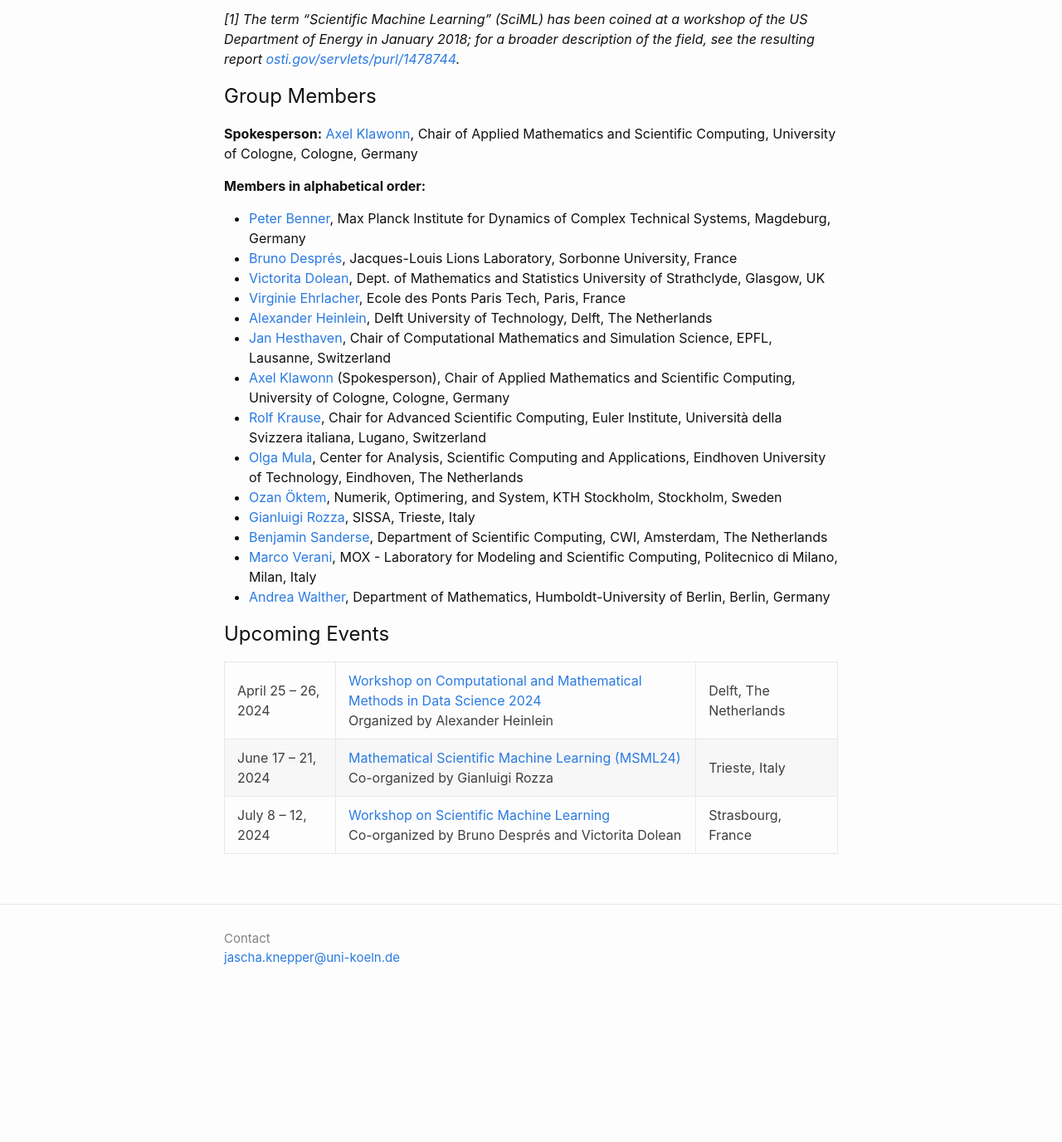
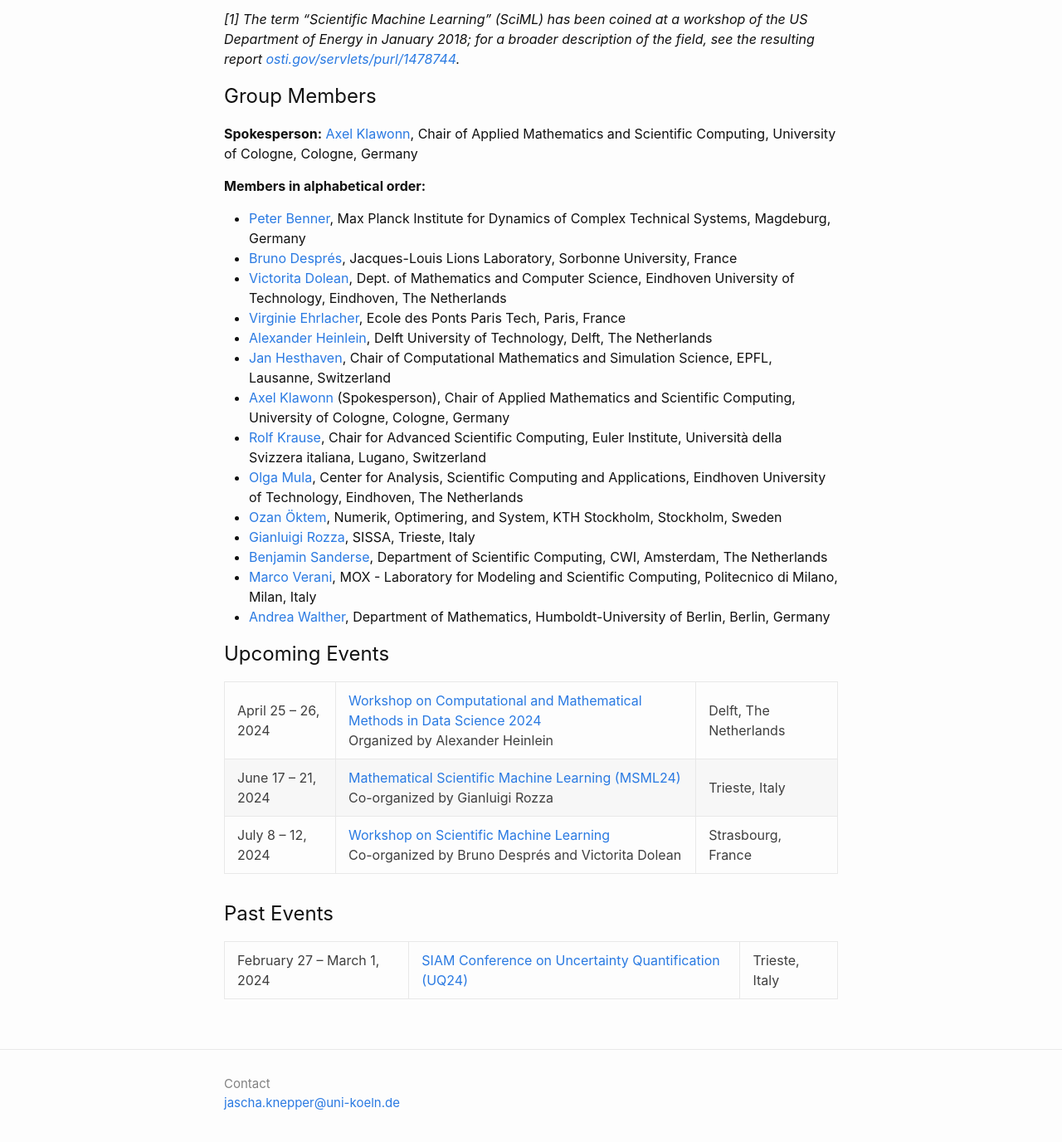
Before and after one commit to EMS-TAG-SciML/ems-tag-sciml.github.io, a Jekyll site: the page built from index.md, in a window 1280 px wide and 1400 px high, scrolled down 1119 px. Shown: the top 1376 px of the window at 83% size. Built offline with Jekyll 4.4.1, drawn with Linux system fonts in a browser that asks for light colours; before the commit the page ends 2344 px from its top, so only the background shows below that.

Commit message:
change one affiliation

```diff
--- a/index.md
+++ b/index.md
@@ -36,7 +36,7 @@ In the field of numerically efficient machine learning, new or improved numerica
 
 * [Peter Benner](mailto:benner@mpi-magdeburg.mpg.de), Max Planck Institute for Dynamics of Complex Technical Systems, Magdeburg, Germany
 * [Bruno Després](mailto:bruno.despres@sorbonne-universite.fr), Jacques-Louis Lions Laboratory, Sorbonne University, France
-* [Victorita Dolean](mailto:victorita.dolean@strath.ac.uk), Dept. of Mathematics and Statistics University of Strathclyde, Glasgow, UK
+* [Victorita Dolean](mailto:victorita.dolean@strath.ac.uk), Dept. of Mathematics and Computer Science, Eindhoven University of Technology, Eindhoven, The Netherlands
 * [Virginie Ehrlacher](mailto:virginie.ehrlacher@enpc.fr), Ecole des Ponts Paris Tech, Paris, France
 * [Alexander Heinlein](mailto:a.heinlein@tudelft.nl), Delft University of Technology, Delft, The Netherlands
 * [Jan Hesthaven](mailto:jan.hesthaven@epfl.ch), Chair of Computational Mathematics and Simulation Science, EPFL, Lausanne, Switzerland
@@ -54,3 +54,8 @@ In the field of numerically efficient machine learning, new or improved numerica
 | April 25 – 26, 2024 | <a href="https://searhein.github.io/gamm-cominds-2024/" target="_blank">Workshop on Computational and Mathematical Methods in Data Science 2024</a> <br/> Organized by Alexander Heinlein | Delft, The Netherlands |
 | June 17 – 21, 2024 | <a href="https://indico.sissa.it/event/107/" target="_blank">Mathematical Scientific Machine Learning (MSML24)</a> <br/> Co-organized by Gianluigi Rozza | Trieste, Italy |
 | July 8 – 12, 2024 | <a href="https://irma.math.unistra.fr/~micheldansac/SciML2024/" target="_blank">Workshop on Scientific Machine Learning</a> <br/> Co-organized by Bruno Després and Victorita Dolean | Strasbourg, France |
+
+
+## Past Events
+
+| February 27 – March 1, 2024 | <a href="https://www.siam.org/conferences/cm/conference/uq24" target="_blank">SIAM Conference on Uncertainty Quantification (UQ24)</a> | Trieste, Italy |
```
